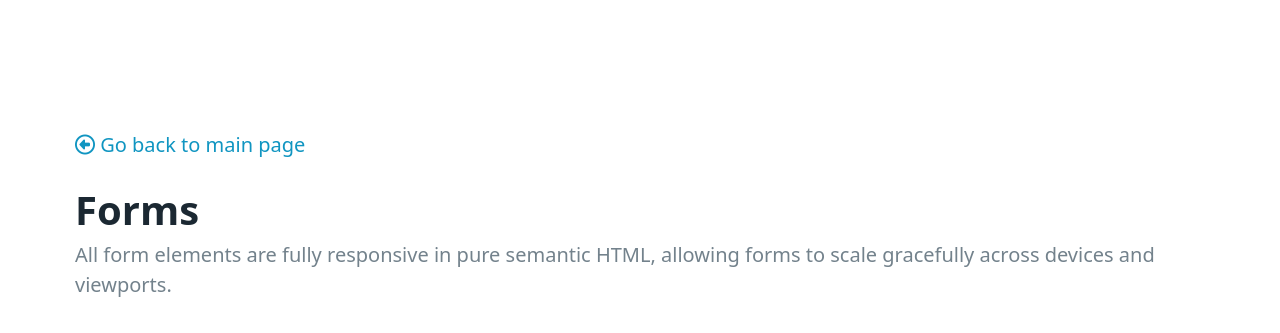
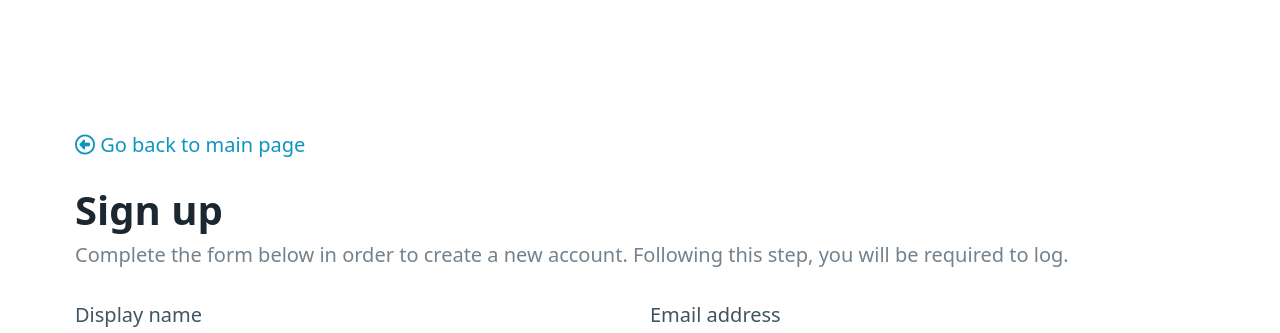
Before and after one commit to alvesandreiolv/laravel_vue_full_api_authentication, a Vue app in the folder frontend/: page /signup in a window 1280 px wide. Shown: the top 333 px of the page. Built offline with nearby package versions, Linux system fonts and the light colour scheme; no server answers.

Commit message:
fixing spa links for buttons 1

```diff
--- a/frontend/src/views/PublicPage.vue
+++ b/frontend/src/views/PublicPage.vue
@@ -7,10 +7,10 @@
         The porpuse of this is to test vue routes. I can now go to login page and dashboard page.
       </p>
       <p class="grid">
-        <a href="/login" role="button">Go to login</a>
-        <a href="/home" role="button">Go to dashboard</a>
+        <router-link to="/login" role="button">Go to login</router-link>
+        <router-link to="/home" role="button">Go to dashboard</router-link>
         <a href="#" role="button" @click="toggleDark()" class="secondary">Toggle dark-light</a>
-        <a href="/signup" role="button" class="contrast">Sign Up</a>
+        <router-link to="/signup" role="button" class="contrast">Sign Up</router-link>
       </p>
     </section>
   </main>
--- a/frontend/src/views/SignUp.vue
+++ b/frontend/src/views/SignUp.vue
@@ -8,9 +8,9 @@
     </nav>
 
     <hgroup>
-      <h1>Forms</h1>
-      <h2>All form elements are fully responsive in pure semantic HTML, allowing forms to scale gracefully across devices
-        and viewports.</h2>
+      <h1>Sign up</h1>
+      <h2>Complete the form below in order to create a new account. Following this step, you will be
+        required to log.</h2>
     </hgroup>
 
     <form @submit.prevent="executeCreateAccount()">
@@ -80,6 +80,7 @@
 import axios from 'axios';
 import { notify } from '@/services/notificator.js';
 import { ref, watch } from 'vue'
+import { getToken } from '@/services/authenticator.js';
 
 const name = ref('');
 const email = ref('');
@@ -94,22 +95,19 @@ const isExecutingUpdate = ref(false);
 function executeCreateAccount() {
   // Starts the loader
   isExecutingUpdate.value = true;
-    // Send information to server.
-    axios.post(import.meta.env.VITE_BASE_BACKEND_URL + '/api/register', {
-    password: currentpassword.value,
-    new_name: name.value,
+  // Send information to server.
+  axios.post(import.meta.env.VITE_BASE_BACKEND_URL + '/api/register', {
+    name: name.value,
+    email: email.value,
+    password: password.value,
   }, {
     headers: {
       'Authorization': 'Bearer ' + getToken(),
     },
     timeout: 30000
   }).then(response => {
-    // Resets name field.
-    name.value = '';
-    // Updates user basica data.
-    forceUpdateUserData();
     // Opens notification
-    notify('Your display name was updated successfully', 'success');
+    notify('Yoaacessfully', 'success');
     // Show update success messsage
     showUpdateSuccessMessage.value = true;
   }).catch(err => {
@@ -120,11 +118,7 @@ function executeCreateAccount() {
     // Set to display error block element
     displayErrors.value = true;
     // Opens notification.
-    notify('Display name update failed', 'warning');
-    //If the fail is a 402, will check if the password is correct.
-    if (err.response.status == 401) {
-      checkToken(true);
-    }
+    notify('Displaaled', 'warning');
   }).finally(() => {
     // Whatever happens, reset password ref.
     currentpassword.value = '';
--- a/frontend/src/views/dashboardViews/MainDashboard.vue
+++ b/frontend/src/views/dashboardViews/MainDashboard.vue
@@ -9,7 +9,7 @@
         <img src="../../assets/images/lightSwitch.png" alt="Light Switch">
       </li>
       <li>
-        <a href="/">Main</a>
+        <router-link to="/">Main</router-link>
       </li>
       <li>
         <a @click="executeLogout($event)" href="#" @click.prevent>Logout</a>
--- a/frontend/src/views/dashboardViews/settingsViews/ChangeName.vue
+++ b/frontend/src/views/dashboardViews/settingsViews/ChangeName.vue
@@ -71,8 +71,6 @@ const errorMessages = ref([])
 const isExecutingUpdate = ref(false);
 const showUpdateSuccessMessage = ref(false);
 
-console.log(errorMessages.length);
-
 // Toggle modal for current password confirmation.
 function toggleUpdateNameModal(action) {
   if (action == 'open') {
@@ -98,7 +96,7 @@ function executeUpdateName() {
   }).then(response => {
     // Resets name field.
     name.value = '';
-    // Updates user basica data.
+    // Force update user basic data.
     forceUpdateUserData();
     // Opens notification
     notify('Your display name was updated successfully', 'success');
```
